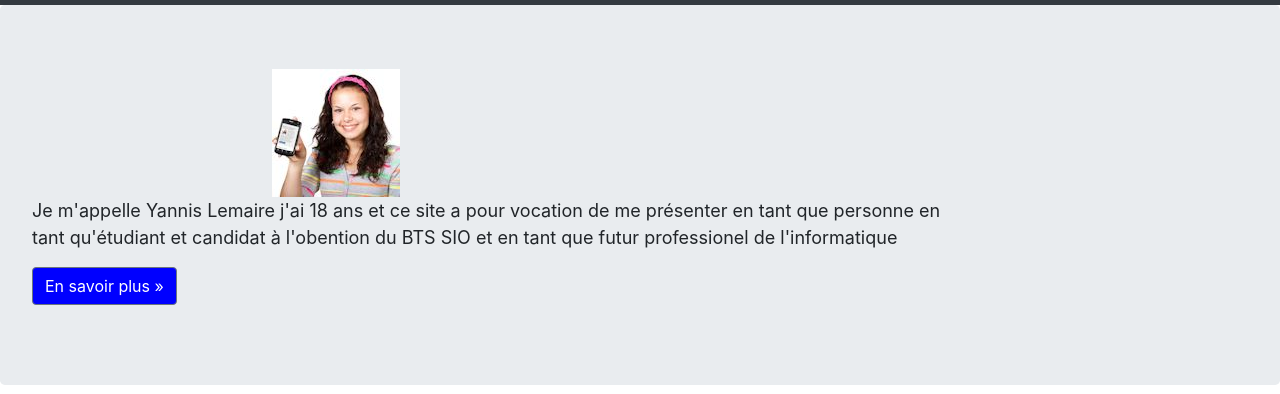
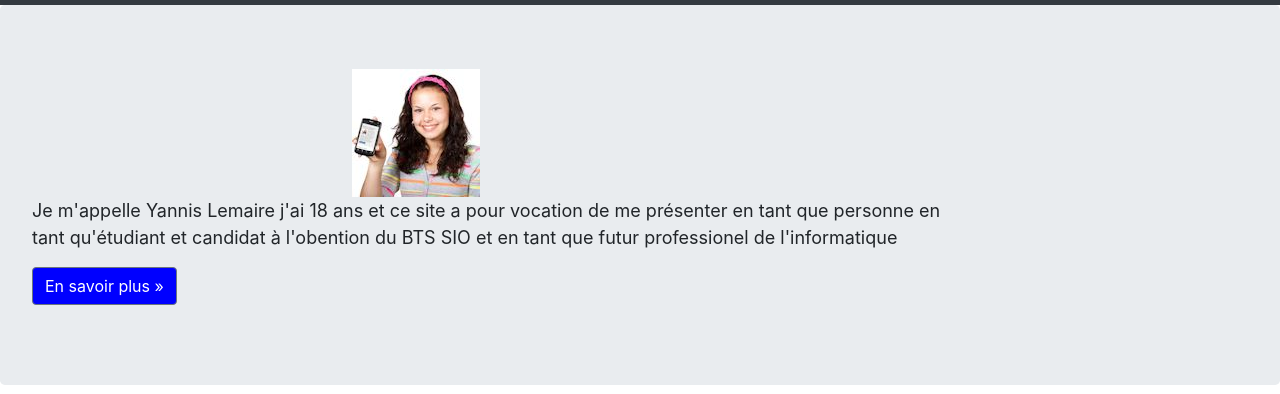
Before and after one commit to yannislemaireghoubali/yannis.lemaire.sio.github, a plain HTML site: page index.html in a window 1280 px wide. Shown: the part 51-445 px from the top of the page. Drawn offline with nearby package versions, Linux system fonts and the light colour scheme; files whose address does not match are found by name.

Commit message:
fin du developpement de la page d'accueil Task #7 - completer la page d'accueil

```diff
--- a/FichiersTP1/css/styles.css
+++ b/FichiersTP1/css/styles.css
@@ -15,7 +15,7 @@
 
 img{
     float:left;
-    margin-left: 15em;
+    margin-left: 20em;
 }
 
 .flotte {
```
